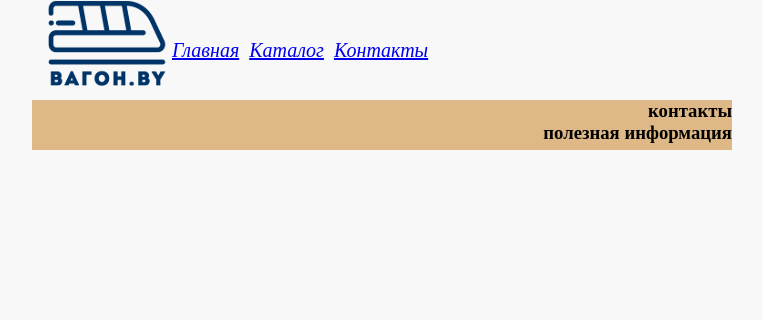
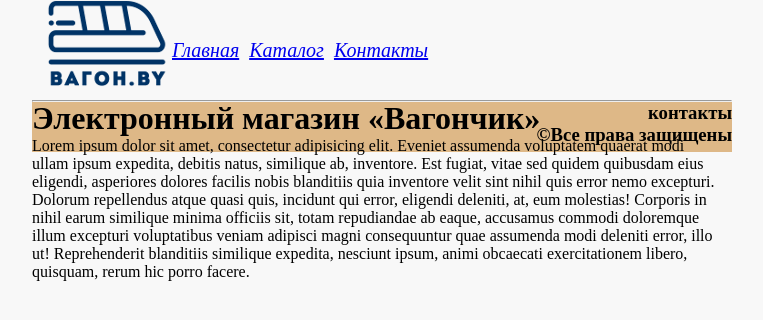
Before and after one commit to GigGun/geekshop2, a Django app: page / in a window 1280 px wide. Shown: the top 320 px of the page, without its empty margins (258-1021 px from the left). Run offline with Django 3.2, Linux system fonts and the light colour scheme; some libraries are stand-ins or nearby versions.

Commit message:
fix some troubles

```diff
--- a/geekshop/mainapp/templates/mainapp/base.html
+++ b/geekshop/mainapp/templates/mainapp/base.html
@@ -27,12 +27,13 @@
     {% endblock %}
 </div>
 {% block footer %}
+    <hr>
 <div class="footer">
     <div class="text-footer">
         <h3>контакты</h3>
     </div>
     <div class="text-footer">
-        <h3>полезная информация</h3>
+        <h3>&copy;Все права защищены</h3>
     </div>
 </div>
 {% endblock %}
--- a/geekshop/mainapp/templates/mainapp/index.html
+++ b/geekshop/mainapp/templates/mainapp/index.html
@@ -3,3 +3,28 @@
 {% block menu %}
     {% include 'mainapp/includes/inc_menu.html' %}
 {% endblock %}
+
+{% block content %}
+<body>
+<h1>Электронный магазин &laquo;Вагончик&raquo;</h1>
+<p>Lorem ipsum dolor sit amet, consectetur adipisicing elit. Eveniet assumenda voluptatem quaerat modi ullam ipsum
+    expedita, debitis natus, similique ab, inventore. Est fugiat, vitae sed quidem quibusdam eius eligendi, asperiores
+    dolores facilis nobis blanditiis quia inventore velit sint nihil quis error nemo excepturi. Dolorum repellendus
+    atque quasi quis, incidunt qui error, eligendi deleniti, at, eum molestias! Corporis in nihil earum similique minima
+    officiis sit, totam repudiandae ab eaque, accusamus commodi doloremque illum excepturi voluptatibus veniam adipisci
+    magni consequuntur quae assumenda modi deleniti error, illo ut! Reprehenderit blanditiis similique expedita,
+    nesciunt ipsum, animi obcaecati exercitationem libero, quisquam, rerum hic porro facere.</p>
+</body>
+{% endblock %}
+
+{% block footer %}
+    <hr>
+<div class="footer">
+    <div class="text-footer">
+        <h3>контакты</h3>
+    </div>
+    <div class="text-footer">
+        <h3>&copy;Все права защищены</h3>
+    </div>
+</div>
+{% endblock %}
```
